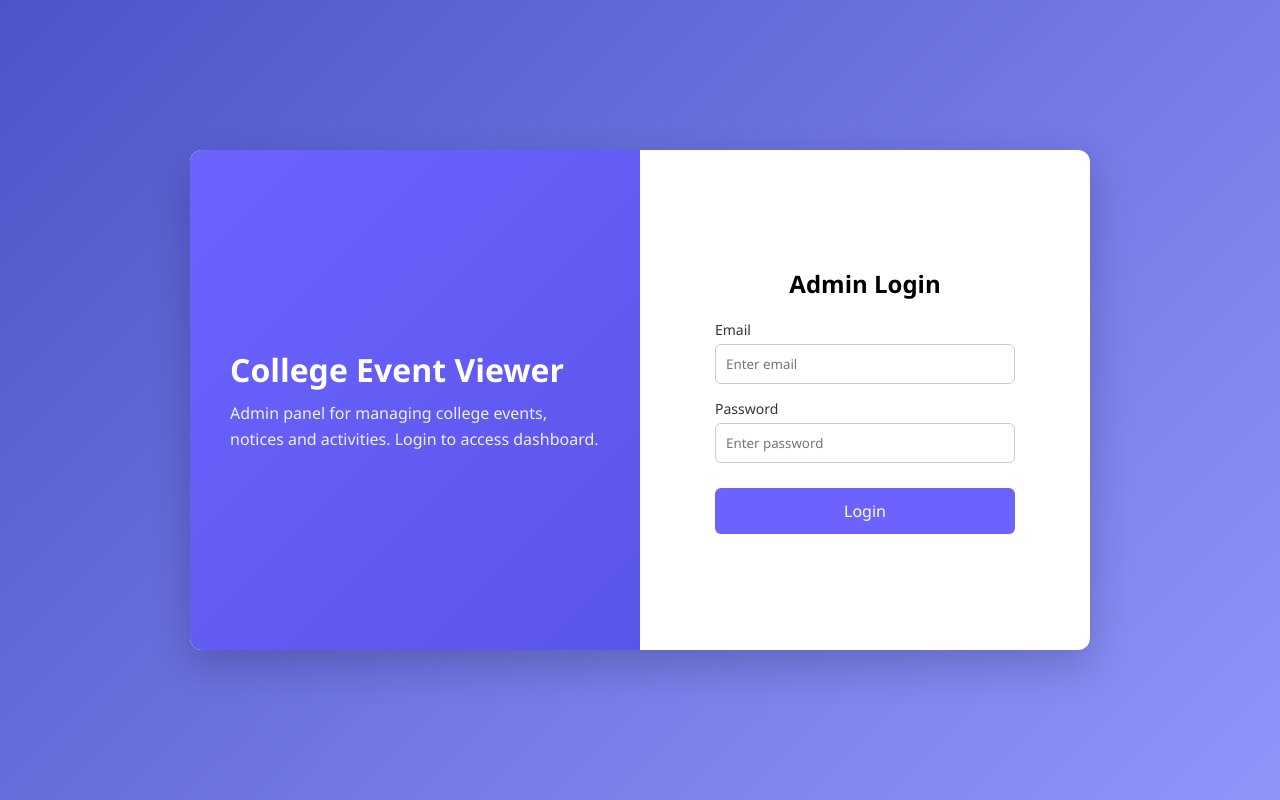
After one commit to dieh4cker/college_event_viewer, a Flask app: page /admin-login in a window 1280 px wide. The commit adds this page. Run offline with Flask 3, Linux system fonts and the light colour scheme.

Commit message:
Admin page created using database

```diff
--- a/main.py
+++ b/main.py
@@ -15,12 +15,30 @@ class Notice(db.Model):
     title = db.Column(db.String(200), nullable=False)
     desc = db.Column(db.String(5000), nullable=False)
 
+class Admin(db.Model):
+    __tablename__ = 'admin'
+    id = db.Column(db.Integer, primary_key=True)
+    email = db.Column(db.String(50), nullable=False)
+    passwd = db.Column(db.String(50), nullable=False)
+
 @app.route("/")
 def index():
     return render_template('index.html')
 
+@app.route("/admin-login", methods=['GET', 'POST'])
+def admin_login():
+    if request.method == 'POST':
+        email = request.form.get('email')
+        passwd  = request.form.get('password')
+        print(email)
+        print(passwd)
+        userPass=Admin(email=email , passwd=passwd)
+        db.session.add(userPass)
+        db.session.commit()
+    return render_template("admin-login.html")
+
 @app.route("/notice", methods=['GET', 'POST'])
-def admin():
+def notice():
     if request.method == 'POST':
         title = request.form.get('title')
         desc  = request.form.get('desc')
@@ -30,7 +48,7 @@ def admin():
         db.session.add(notice)
         db.session.commit()
         flash("Student updated.", "success")
-        return redirect(url_for('admin'))
+        return redirect(url_for('notice'))
     return render_template("notice.html")
 
 
--- a/static/Style.css
+++ b/static/Style.css
@@ -34,7 +34,8 @@ body {
 
 .header-left {
   flex: 1;
-  /* Intentionally empty for logo/title placeholder */
+  margin-left: 120px;
+  font-size: 20px;
 }
 
 .header-right {
@@ -250,3 +251,5 @@ body {
     width: 100%;
   }
 }
+
+/* for admin panel */
--- /dev/null
+++ b/static/login.css
@@ -0,0 +1,109 @@
+*{
+  margin:0;
+  padding:0;
+  box-sizing:border-box;
+  font-family:Segoe UI, sans-serif;
+}
+
+body{
+  height:100vh;
+  display:flex;
+  align-items:center;
+  justify-content:center;
+  background:linear-gradient(135deg,#4e54c8,#8f94fb);
+}
+
+/* Main container */
+.container{
+  width:900px;
+  height:500px;
+  background:white;
+  border-radius:12px;
+  display:flex;
+  box-shadow:0 15px 40px rgba(0,0,0,0.2);
+  overflow:hidden;
+}
+
+/* LEFT SIDE */
+.left{
+  width:50%;
+  background:linear-gradient(135deg,#6C63FF,#5A55EA);
+  color:white;
+  padding:40px;
+  display:flex;
+  flex-direction:column;
+  justify-content:center;
+}
+
+.left h1{
+  font-size:32px;
+  margin-bottom:10px;
+}
+
+.left p{
+  opacity:0.9;
+  line-height:1.6;
+}
+
+/* RIGHT SIDE */
+.right{
+  width:50%;
+  display:flex;
+  align-items:center;
+  justify-content:center;
+}
+
+/* LOGIN BOX */
+.login-box{
+  width:300px;
+}
+
+.login-box h2{
+  text-align:center;
+  margin-bottom:20px;
+}
+
+/* INPUT FIELDS */
+.input-group{
+  margin-bottom:15px;
+}
+
+.input-group label{
+  font-size:14px;
+  margin-bottom:5px;
+  display:block;
+  color:#333;
+}
+
+.input-group input{
+  width:100%;
+  padding:10px;
+  border:1px solid #ccc;
+  border-radius:6px;
+  outline:none;
+  transition:0.3s;
+}
+
+.input-group input:focus{
+  border-color:#6C63FF;
+  box-shadow:0 0 5px rgba(108,99,255,0.3);
+}
+
+/* BUTTON */
+.btn{
+  width:100%;
+  padding:12px;
+  border:none;
+  background:#6C63FF;
+  color:white;
+  border-radius:6px;
+  font-size:16px;
+  cursor:pointer;
+  margin-top:10px;
+  transition:0.3s;
+}
+
+.btn:hover{
+  background:#574fe0;
+  transform:scale(1.03);
+}
--- a/static/notice.css
+++ b/static/notice.css
@@ -34,7 +34,8 @@ body {
 
 .header-left {
   flex: 1;
-  /* Intentionally empty for logo/title placeholder */
+  margin-left: 120px;
+  font-size: 20px;
 }
 
 .header-right {
--- /dev/null
+++ b/templates/admin-login.html
@@ -0,0 +1,49 @@
+<!DOCTYPE html>
+<html lang="en">
+<head>
+  <meta charset="UTF-8">
+  <meta name="viewport" content="width=device-width, initial-scale=1.0">
+  <title>College Events</title>
+  <link rel="stylesheet" href="{{ url_for('static', filename='login.css') }}">
+</head>
+<body>
+
+<div class="container">
+
+  <div class="left">
+    <h1>College Event Viewer</h1>
+    <p>
+      Admin panel for managing college events, notices and activities.
+      Login to access dashboard.
+    </p>
+  </div>
+
+  <div class="right">
+    <div class="login-box">
+      <h2>Admin Login</h2>
+
+      <!-- FORM START -->
+      <form action="/admin-login" method="POST">
+
+        <div class="input-group">
+          <label>Email</label>
+          <input type="email" name="email" placeholder="Enter email" required>
+        </div>
+
+        <div class="input-group">
+          <label>Password</label>
+          <input type="password" name="password" placeholder="Enter password" required>
+        </div>
+
+        <input type="submit" value="Login" class="btn">
+
+      </form>
+      <!-- FORM END -->
+
+    </div>
+  </div>
+
+</div>
+
+</body>
+</html>
--- a/templates/admin.html
+++ b/templates/admin.html
@@ -10,8 +10,9 @@
 
 <body>
     <header class="header">
-        <div class="header-left">
-        </div>
+       <div class="header-left">
+      <h1> College Event Viewer</h1>
+    </div>
         <div class="header-right">
             <button class="mobile-menu-toggle" id="mobile-menu-toggle">☰</button>
             <form class="search-bar" id="search-form">
--- a/templates/index.html
+++ b/templates/index.html
@@ -4,12 +4,13 @@
 <head>
   <meta charset="UTF-8">
   <meta name="viewport" content="width=device-width, initial-scale=1.0">
-  <title>hellow </title>
+  <title>College Envens</title>
   <link rel="stylesheet" href="static/Style.css">
 </head>
 <body>
   <header class="header">
     <div class="header-left">
+      <h1> College Event Viewer</h1>
     </div>
     <div class="header-right">
       <button class="mobile-menu-toggle" id="mobile-menu-toggle">☰</button>
@@ -30,7 +31,7 @@
         <li><a href="athletic-meets.html">Athletic meets</a></li>
         <div class="sidebar-spacer"></div>
         <li><a href="about.html">About</a></li>
-        <li><a href="admin.html">Admin</a></li>
+        <li><a href="/admin-login">Admin</a></li>
         <li><a href="contact.html">Contact</a></li>
       </ul>
     </aside>
--- a/templates/notice.html
+++ b/templates/notice.html
@@ -5,13 +5,14 @@
     <meta charset="UTF-8">
     <meta name="viewport" content="width=device-width, initial-scale=1.0">
     <title>Admin Panel</title>
-    <link rel="stylesheet" href="static/notice.css">
+    <link rel="stylesheet" href="{{ url_for('static', filename='notice.css') }}">
 </head>
 
 <body>
     <header class="header">
         <div class="header-left">
-        </div>
+      <h1> College Event Viewer</h1>
+    </div>
         <div class="header-right">
             <button class="mobile-menu-toggle" id="mobile-menu-toggle">☰</button>
             <form class="search-bar" id="search-form">
```
Also changed, not shown: instance/database.db.
